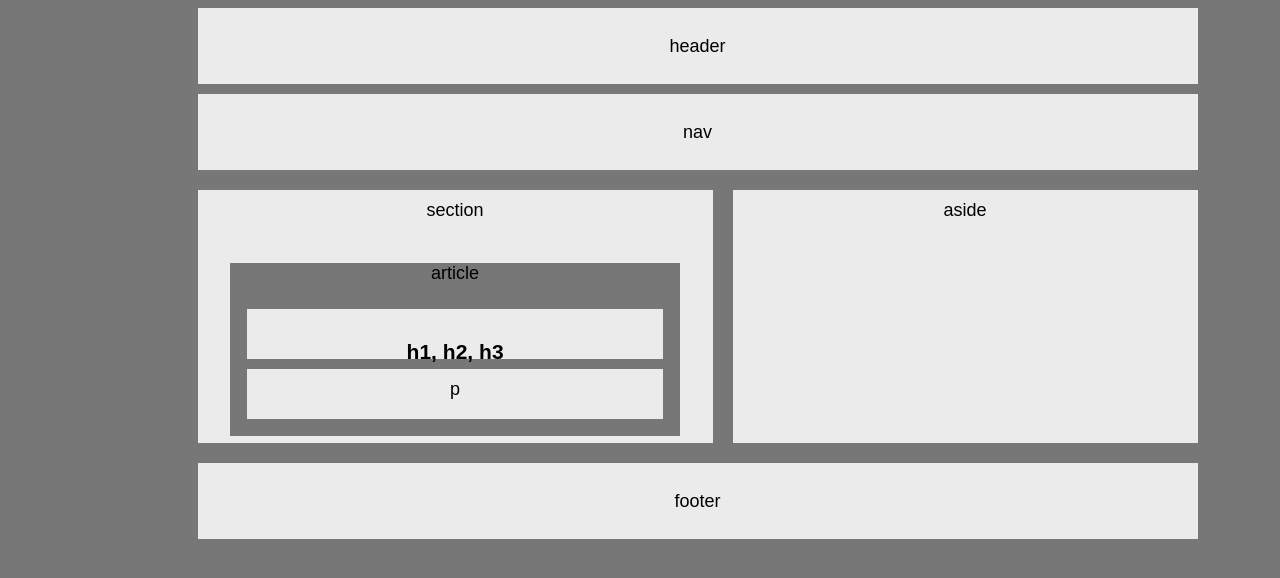
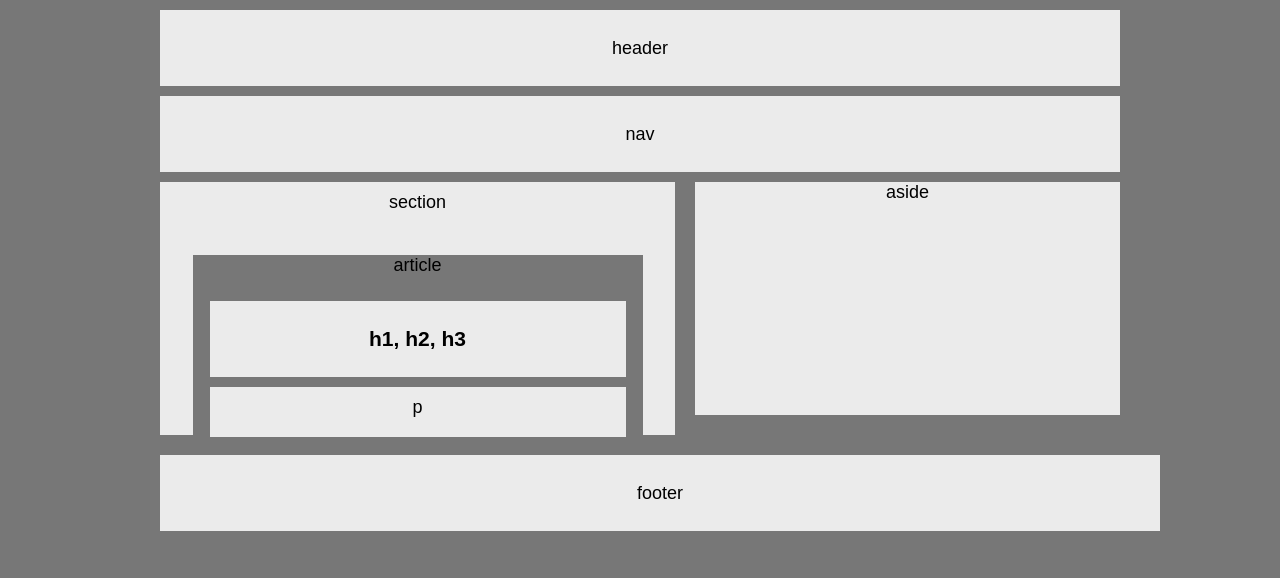
Before and after one commit to melissag13/HW-Wireframe, a plain HTML site: page index.html in a window 1280 px wide. Drawn offline with Linux system fonts and the light colour scheme.

Commit message:
fixed css

```diff
--- a/style.css
+++ b/style.css
@@ -2,6 +2,8 @@ body {
 	background-color: #777;
 	font-family: Arial, Helvetica Neue, Helvetica, sans-serif;
 	font-size: 18px;
+	 width: 960px;
+	 margin: 10px auto;
 }
 
 
@@ -10,24 +12,25 @@ header {
 	background-color: #ebebeb;
 	text-align: center;
 
-	width: 960px;
+	 margin: 10px auto;
 	line-height: 2em;
-	margin-bottom: 10px;
-	float: left;
-	padding: 20px;
-	margin-left: 15%;
+	/*margin-bottom: 10px;*/
+	/*float: left;
+*/	padding: 20px;
+	/*margin-left: 15%;*/
 }
 
 
 nav {
 	background-color: #ebebeb;
 	text-align: center;
-	width: 960px;
+	/*width: 960px;*/
 	line-height: 2em;
-	margin-bottom: 20px;
-	float: left;
+	/*margin-bottom: 20px;*/
+	/*float: left;*/
 	padding: 20px;
-	margin-left: 15%;
+	/*margin-left: 15%;*/
+	 margin: 10px auto;
 }
 
 section {
@@ -38,18 +41,18 @@ section {
 	float: left;
 	padding: 10px;
 	margin-bottom: 20px;
-	margin-left: 15%;
-
+	/*margin-left: 15%;
+*/
 }
 
 article {
 	background-color: #777;
 	clear: left;
 	width: 25em;
-	height: 173px;
-	margin: 0 auto;
-	margin-bottom: 30px;
-	margin-top: 42px;
+	height: 200px;
+	margin: 42px auto 40px auto;
+	/*margin-bottom: 30px;
+	margin-top: 42px;*/
 	text-align: center;
 
 }
@@ -58,10 +61,10 @@ article {
 	clear: left;
 	background-color: #ebebeb;
 	width: 22em;
-	height: 30px;
+	/*height: 30px;*/
 	margin-left: 17px;
 
-	padding: 10px;
+	padding: 5px 10px;
 
 	margin-top: 25px;
 }
@@ -81,15 +84,16 @@ article {
 aside {
 	background-color: #ebebeb;
 	text-align: center;
-	width: 445px;
+	width: 425px;
 	height: 233px;
-	float: left;
-	overflow: auto;
+	float: right;
+
+	/*overflow: auto;
 	padding: 10px;
 	margin-right: 20px;
 	margin-bottom: 20px;
 	margin-left: 20px;
-
+*/
 }
 
 
@@ -101,6 +105,7 @@ footer {
 	line-height: 2em;
 	clear: both;
 	padding: 20px;
-	margin-top: 10px;
-	margin-left: 15%;
+/*	margin-top: 10px;
+	margin-left: 15%;*/
+	 margin: 10px auto;
 }
```
